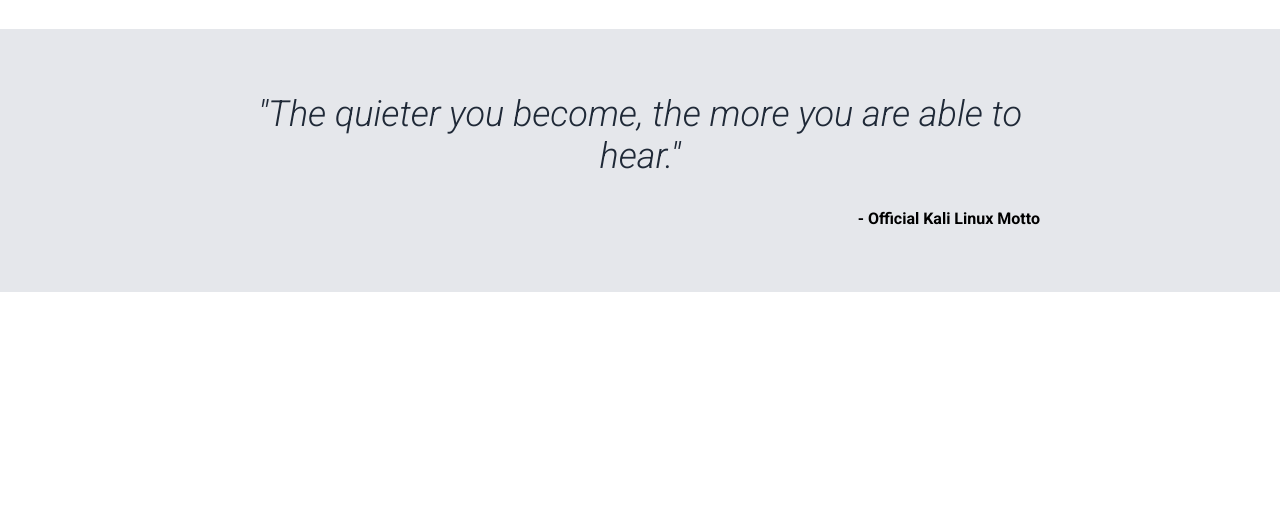
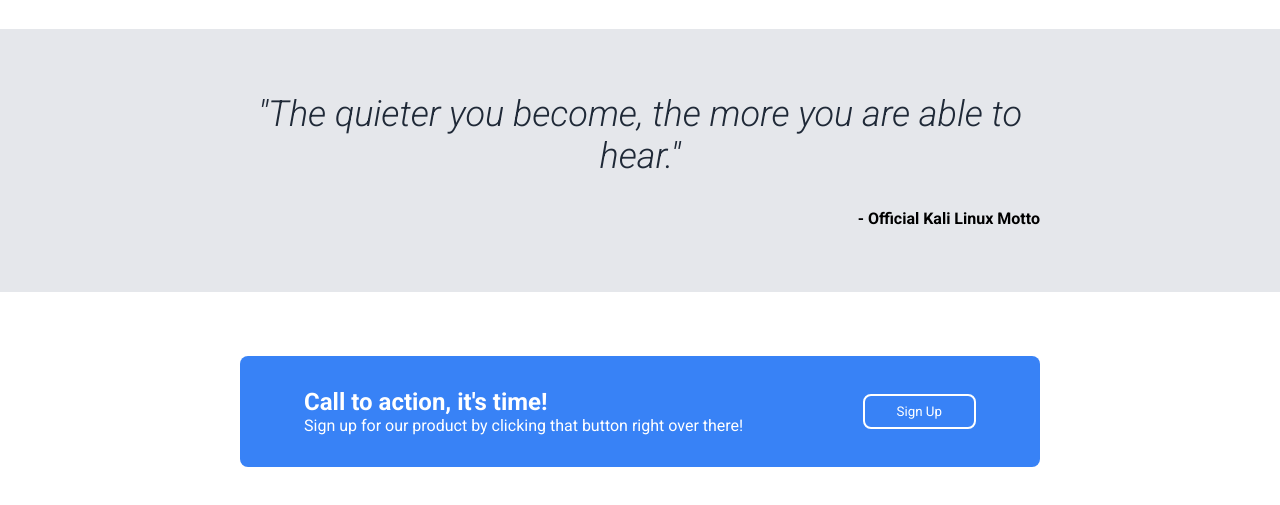
Before and after one commit to kho5203/landing-page, a plain HTML site: page index.html in a window 1280 px wide. Shown: the part 836-1341 px from the top of the page. Before the commit the page ends 1128 px from the top, so only its background shows below. Drawn offline with Linux system fonts and the light colour scheme.

Commit message:
Added call to action section

```diff
--- a/index.html
+++ b/index.html
@@ -103,5 +103,18 @@
       </div>
       <div class="quote-author">- Official Kali Linux Motto</div>
     </div>
+    <div class="action-call-container">
+      <div class="action-call-content">
+        <div class="action-call-left">
+          <h2>Call to action, it's time!</h2>
+          <p>
+            Sign up for our product by clicking that button right over there!
+          </p>
+        </div>
+        <div class="action-call-right">
+          <button>Sign Up</button>
+        </div>
+      </div>
+    </div>
   </body>
 </html>
--- a/style.css
+++ b/style.css
@@ -65,7 +65,7 @@
   border-radius: 8px;
 }
 
-button {
+.left button {
   background-color: #3882f6;
   color: white;
   padding: 8px 32px;
@@ -142,3 +142,31 @@
   font-weight: bold;
   text-align: right;
 }
+
+.action-call-container {
+  display: flex;
+  justify-content: center;
+  padding: 64px;
+}
+
+.action-call-content {
+  background-color: #3882f6;
+  padding: 32px 64px;
+  border-radius: 8px;
+  display: flex;
+  align-items: center;
+  flex-basis: 800px;
+  justify-content: space-between;
+}
+
+.action-call-left {
+  color: white;
+}
+
+.action-call-right button {
+  background-color: #3882f6;
+  color: white;
+  padding: 8px 32px;
+  border-radius: 8px;
+  border: 2px solid white;
+}
```
